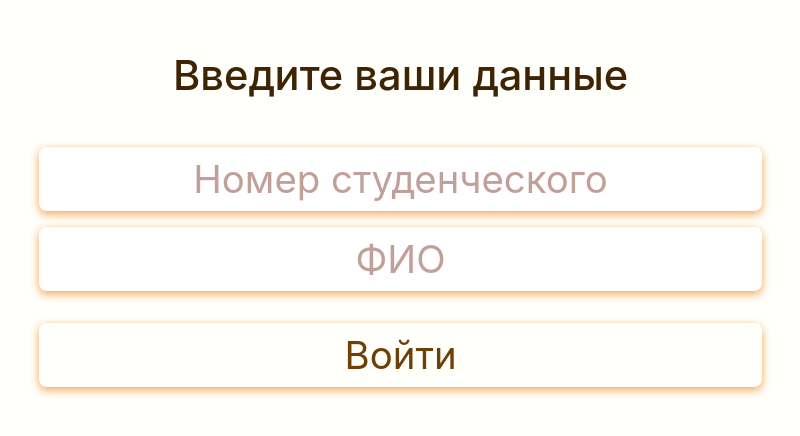
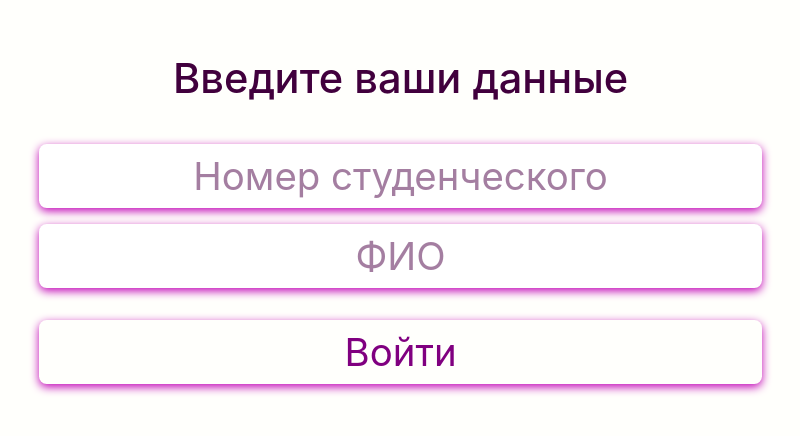
Before and after one commit to MaxCharlington/English-Educational-Service, a React app: page / in a window 1280 px wide. Shown: the part 184-620 px from the top of the page, without its empty margins (239-1039 px from the left). Built offline with nearby package versions, Linux system fonts and the light colour scheme.

Commit message:
Fixed animation text blur

```diff
--- a/app.js
+++ b/app.js
@@ -34,6 +34,10 @@ app.post('/', function (req, res) {
     console.log(req.body)
 })
 
+app.get('/result', function (req, res) {
+    res.send('{"result": "80%"}')
+})
+
 //Start server
 app.listen(3000, function (err) {
     console.log(`Server started`)
--- a/src/components/Result.jsx
+++ b/src/components/Result.jsx
@@ -1,10 +1,33 @@
-import React from 'react'
+import React, { Component } from 'react'
 
-export default function Result() {
-    return (
-        <div id='Result' className="zoomInRight animated flashy">
-            <h1 className="comment">Ваш результат:</h1>
-            <div className="result">80% правильных ответов</div>
-        </div>
-    )
+// export default function Result() {
+//     return (
+//         <div id='Result' className="zoomInRight animated flashy">
+//             <h1 className="comment">Ваш результат:</h1>
+//             <div className="result">{get('','/result')} правильных ответов</div>
+//         </div>
+//     )
+// }
+
+
+export default class Result extends Component {
+    constructor() {
+        super();
+        this.state = { result: '' };
+    }
+
+    componentDidMount() {
+        fetch('/result')
+            .then(res => res.json())
+            .then(json => this.setState(json));
+    }
+
+    render() {
+        return (
+            <div id='Result' className="zoomInRight animated flashy">
+                <h1 className="comment">Ваш результат:</h1>
+                <div className="result">{this.state.result} правильных ответов</div>
+            </div>
+        )
+    }
 }
--- a/src/js/lib.js
+++ b/src/js/lib.js
@@ -7,19 +7,9 @@ export function RandomStr(length = 16) {
     return text;
 }
 
-export function sendPost(request) {
-    fetch("", {
+export function post(url, request) {
+    fetch(url, {
         method: "post",
-        headers: {
-            'Content-Type': 'application/json'
-        },
-        body: typeof request === 'object' ? JSON.stringify(request) : request
-    })
-}
-
-export function sendGet(request) {
-    return fetch("", {
-        method: "get",
         headers: {
             'Content-Type': 'application/json'
         },
--- a/src/styles/styles.scss
+++ b/src/styles/styles.scss
@@ -1,4 +1,13 @@
-$bg-color: #f9f9f4;
+$bg-color: #fffffc;
+$shadow-color: #c000b5; /*#f8a44f;*/
+$border-color: #a00090; /*orange;*/
+
+//Text colors
+$primary-color: #41003d; /*#3f2403;*/
+$text-color: purple; /*#6f4006;*/
+$select-color: #41003d; /*#6f4006;*/
+$placeholder-color: #4b0046; /*#691305;*/
+
 $el-height: 8vh;
 
 html {
@@ -6,7 +15,7 @@ html {
 }
 
 body {
-    background-color: #fffffc;
+    background-color: $bg-color;
     align-items: center;
     width: 60%;
     height: 100%;
@@ -14,17 +23,24 @@ body {
     max-width: 2000px;
     margin: 0 auto;
     padding: 0 3vw 0 3vw;
-    color: #6f4006;
+    color: $text-color;
+
+    -webkit-font-smoothing: subpixel-antialiased;
 
     #app {
+        //Variables to adjust with JS if content don't fit
         --top: 50%;
         --transform: translateY(-50%);
+
         height: 100%;
 
         #SignIn, #CourseList, #Video, #Question, #Result  {
             position: relative;
+
+            //Responsive vars
             top: var(--top);
             transform: var(--transform);
+
             text-align: center;
             user-select: none;
 
@@ -37,16 +53,17 @@ body {
                 border-radius: 0.2em;
                 line-height: $el-height;
                 font-size: 4.8vh;
-                box-shadow: 0px 3px 10px 0px #f8a44f;
+                box-shadow: 0px 3px 10px 0px $shadow-color;
                 z-index: 1;
                 text-align: center;
-                transition: all 0.4s cubic-bezier(0.19, 1, 0.22, 1);
-                border-bottom: 0 solid orange;
+                transition: all 0.3s cubic-bezier(0.95, 0.05, 0.795, 0.035); //Optimal curve for smooth animations
+                border-bottom: 0 solid $border-color;
             }
 
             div.quest, h1.comment, div.result {
+                display: block !important;
                 font-size: 5.2vh;
-                color: #3f2403;
+                color: $primary-color;
                 box-shadow: none;
                 height: unset;
                 display: inline-block;
@@ -59,17 +76,10 @@ body {
                 word-wrap: break-word;
             }
 
-            /*input.input::-webkit-input-placeholder {
-                text-align: center;
-            }
-
-            input.input:-moz-placeholder {
-                text-align: center;
-            }*/
-
+            //Input placeholder color change
             ::placeholder {
-                color: #691305;
-                opacity: 0.4;
+                color: $placeholder-color;
+                opacity: 0.5;
             }
 
             input.input {
@@ -77,6 +87,7 @@ body {
                 outline: none;
             }
 
+            //Removing standart look of input
             input[type=number]::-webkit-inner-spin-button,
             input[type=number]::-webkit-outer-spin-button {
                 -webkit-appearance: none;
@@ -98,11 +109,14 @@ body {
             }
 
             div.button:hover, div.ans:hover, input.input:focus {
-                transform: scale(1.03, 1.03);
+                //Size
+                transform: scale(1.02);
+                -webkit-transform: scale(1.02);
+                //Colors
                 background-color: white;
-                box-shadow: 0px 5px 15px 0px #f8a44f;
-                border-bottom: 0.15em solid orange;
-                color: #6f4006;
+                box-shadow: 0px 4px 12px 2px $shadow-color;
+                border-bottom: 0.13em solid $border-color;
+                color: $select-color;
             }
 
             input.input:focus {
@@ -119,6 +133,7 @@ body {
     }
 }
 
+//Video styling
 .video-react .video-react-big-play-button {
     top: 50% !important;
     left: 50% !important;
@@ -126,9 +141,9 @@ body {
 }
 
 .video-react {
-    color: orange !important;
+    color: $border-color !important;
 }
 
 .video-react-big-play-button {
-    border-color: orange !important;
+    border-color: $border-color !important;
 }
```
